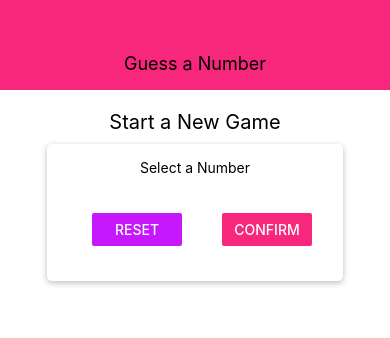
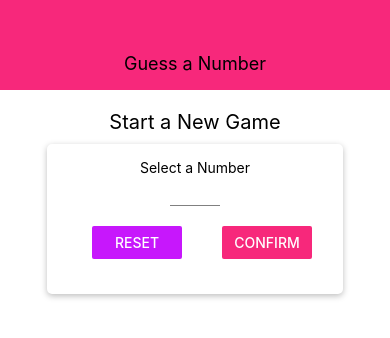
Before and after one commit to AyoMoses/guess-a-number-app, a React Native app: screen / in a window 390 px wide. Shown: the top 338 px of the page. Built offline with nearby package versions, Linux system fonts and the light colour scheme.

Commit message:
constants and dynamic components

```diff
--- a/components/Header.js
+++ b/components/Header.js
@@ -1,5 +1,7 @@
 import React from "react";
 import { Text, View, StyleSheet } from "react-native";
+
+import Colors from '../constants/colors';
 
 const Header = props => {
   return (
@@ -14,7 +16,7 @@
         width: '100%',
         height: 90,
         paddingTop: 36,
-        backgroundColor: '#f7287b',
+        backgroundColor: Colors.primary,
         alignItems: 'center',
         justifyContent: 'center'
     },
--- /dev/null
+++ b/components/Input.js
@@ -0,0 +1,27 @@
+import React from 'react';
+
+import {TextInput, StyleSheet} from 'react-native';
+
+
+
+// A FUNCTIONAL COMPONENT
+
+const Input = props => {
+    return <TextInput style={{...styles.input, ...props.style}} />
+};
+
+
+
+const styles = StyleSheet.create({
+    input: {
+
+        height: 30,
+        borderBottomColor: 'grey',
+        borderBottomWidth: 1,
+        paddingVertical: 5
+    }
+});
+
+
+
+export default Input;
--- a/constants/colors.js
+++ b/constants/colors.js
@@ -0,0 +1,4 @@
+export default {
+    primary: '#f7287b',
+    accent: '#c717fc'
+}
--- a/screens/StartGameScreen.js
+++ b/screens/StartGameScreen.js
@@ -1,7 +1,9 @@
-import React from 'react';
-import {View, Text, StyleSheet, TextInput, Button} from 'react-native';
+import React from "react";
+import { View, Text, StyleSheet, Button } from "react-native";
 
-import Card from '../components/Card';
+import Card from "../components/Card";
+import Colors from "../constants/colors";
+import Input from "../components/Input";
 
 // A FUNCTIONAL COMPONENT
 const StartGameScreen = props => {
@@ -11,14 +13,21 @@
 
       <Card style={styles.inputContainer}>
         <Text>Select a Number</Text>
-                <TextInput />
+        <Input
+          style={styles.input}
+          blurOnSubmit
+          autoCapitalize="none"
+          autoCorrect={false}
+          keyboardType="numeric"
+          maxLength={2}
+        />
 
         <View style={styles.buttonContainer}>
           <View style={styles.buttons}>
-                        <Button title="Reset" onPress={() => {}} color="#c717fc" />
+            <Button title="Reset" onPress={() => {}} color={Colors.accent} />
           </View>
           <View style={styles.buttons}>
-                        <Button title="Confirm" onPress={() => {}} color="#f7287b" />
+            <Button title="Confirm" onPress={() => {}} color={Colors.primary} />
           </View>
         </View>
       </Card>
@@ -30,26 +39,24 @@
   screen: {
     flex: 1,
     padding: 10,
-        alignItems: 'center'
+    alignItems: "center"
   },
 
   title: {
     fontSize: 20,
-        marginVertical: 10,
+    marginVertical: 10
   },
 
   inputContainer: {
-
     width: 300,
-        maxWidth: '80%',
-        alignItems: 'center',
-
+    maxWidth: "80%",
+    alignItems: "center"
   },
 
   buttonContainer: {
-        width: '100%',
-        flexDirection: 'row',
-        justifyContent: 'space-between',
+    width: "100%",
+    flexDirection: "row",
+    justifyContent: "space-between",
     paddingHorizontal: 15
   },
 
@@ -57,6 +64,11 @@
     width: 130,
     padding: 20,
     borderRadius: 8
+  },
+
+  input: {
+    width: 50,
+    textAlign: "center"
   }
 });
 
```
Lines whose indentation alone changed are shown as unchanged.
